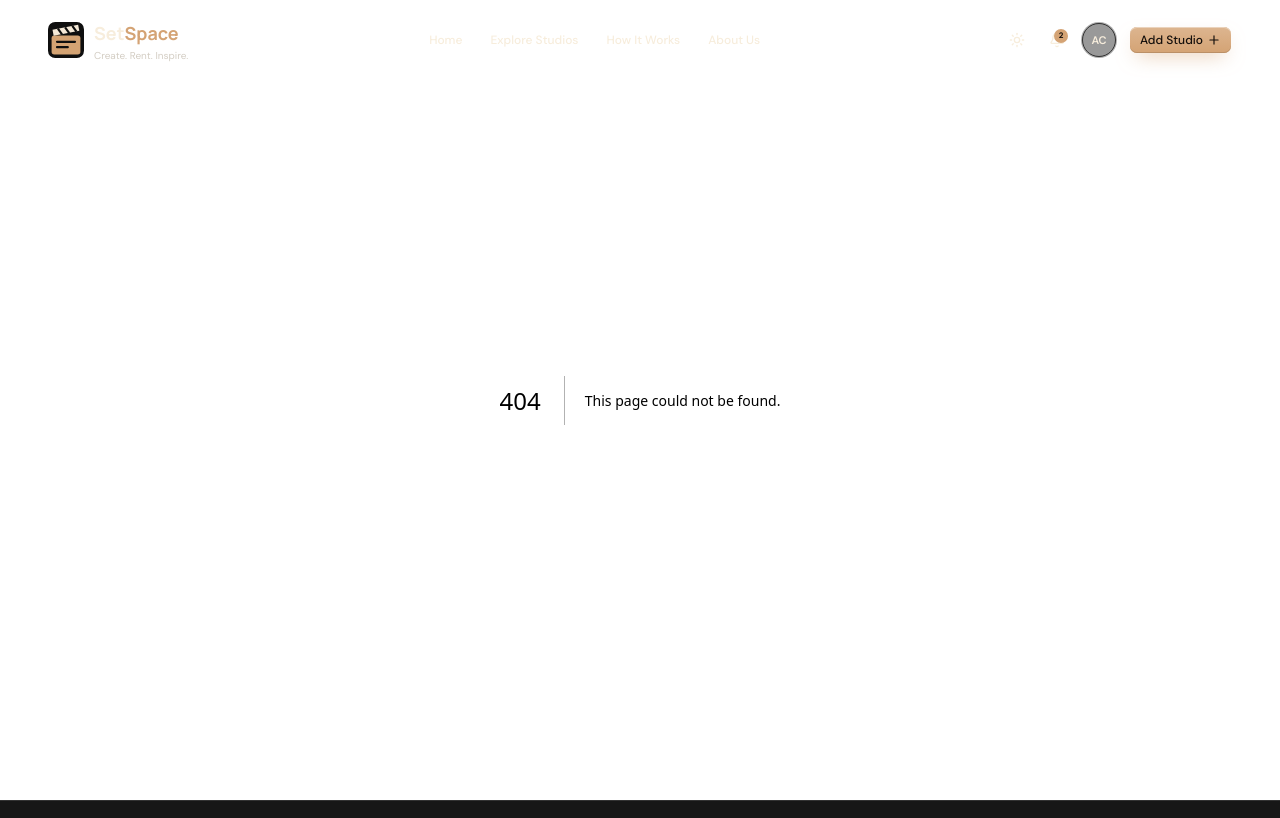
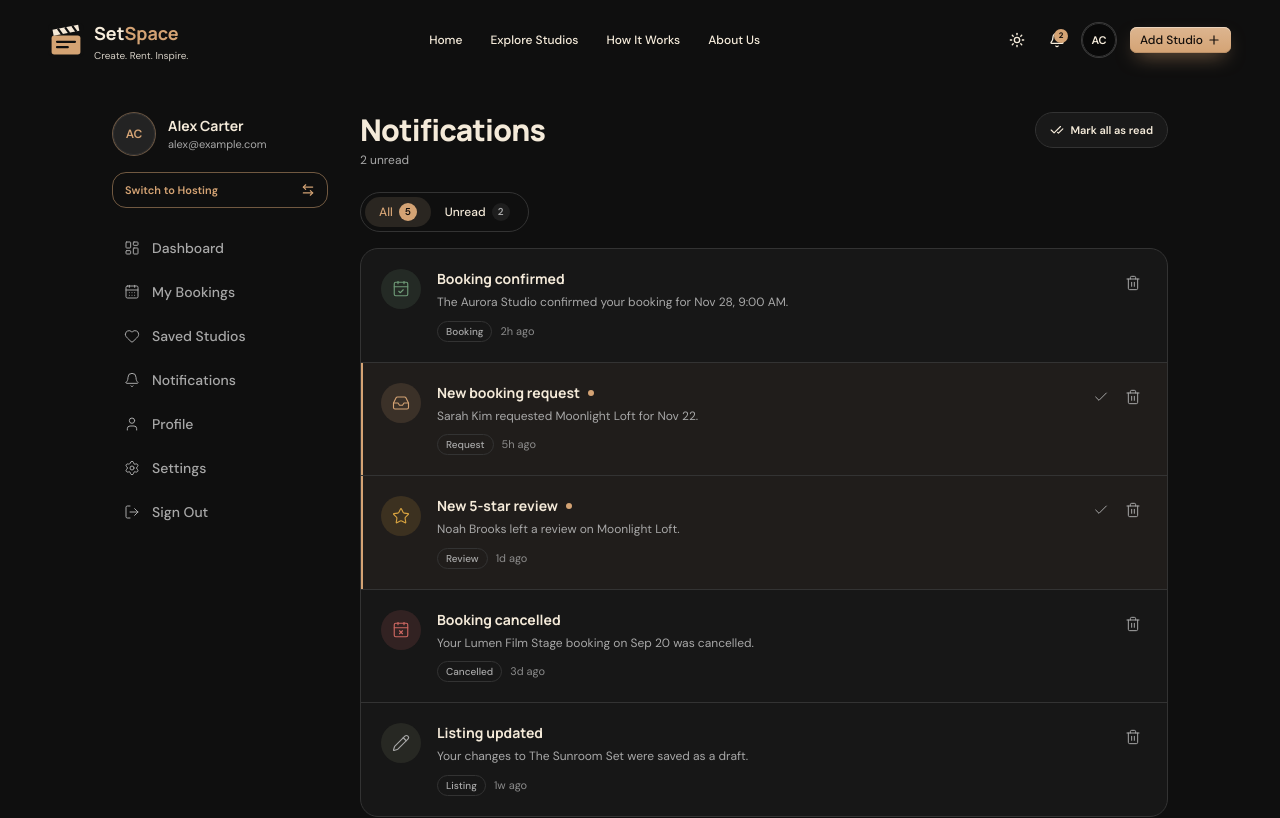
Before and after one commit to mehrabislam00/Set-Space, a Next.js app: page /dashbord/notifications in a window 1280 px wide. Before the commit this address had no page. Shown: the top 818 px of the page. Built offline with nearby package versions, Linux system fonts and the light colour scheme.

Commit message:
feat: refactor notifications handling and add back button component

```diff
--- /dev/null
+++ b/app/dashbord/notifications/page.tsx
@@ -0,0 +1,18 @@
+import type { Metadata } from "next"
+
+import { Reveal } from "@/components/Animation/Reveal"
+import { NotificationsList } from "@/components/Notifications/Notifications-ist"
+
+
+export const metadata: Metadata = {
+  title: "Notifications — SetSpace",
+  description: "Booking updates, requests and reviews from your SetSpace account.",
+}
+
+export default function NotificationsPage() {
+  return (
+    <Reveal>
+      <NotificationsList />
+    </Reveal>
+  )
+}
--- a/app/notifications/page.tsx
+++ b/app/notifications/page.tsx
@@ -1,23 +1,5 @@
-import type { Metadata } from "next"
+import { redirect } from "next/navigation"
 
-import { Reveal } from "@/components/Animation/Reveal"
-import { Container } from "@/components/Container/Container"
-import { NotificationsList } from "@/components/Notifications/Notifications-ist"
-
-
-export const metadata: Metadata = {
-  title: "Notifications — SetSpace",
-  description: "Booking updates, requests and reviews from your SetSpace account.",
+export default function NotificationsRedirect() {
+  redirect("/dashboard/notifications")
 }
-
-export default function NotificationsPage() {
-  return (
-    <main className="relative bg-background pt-28 pb-20">
-      <Container className="max-w-3xl">
-        <Reveal>
-          <NotificationsList />
-        </Reveal>
-      </Container>
-    </main>
-  )
-}
--- a/components/Navbar/Mobile-menu.tsx
+++ b/components/Navbar/Mobile-menu.tsx
@@ -46,7 +46,7 @@ const accountLinks = [
   { label: "Host Dashboard", href: "/host/dashboard", icon: Briefcase },
   { label: "Manage My Studios", href: "/host/studios", icon: Building2 },
   { label: "Booking Requests", href: "/host/requests", icon: Inbox },
-  { label: "Notifications", href: "/notifications", icon: Bell },
+  { label: "Notifications", href: "/dashboard/notifications", icon: Bell },
   { label: "Settings", href: "/dashboard/settings", icon: Settings },
 ]
 
--- /dev/null
+++ b/components/Notifications/Back-button.tsx
@@ -0,0 +1,39 @@
+"use client"
+
+import { ArrowLeft } from "lucide-react"
+import { useRouter } from "next/navigation"
+
+import { Button } from "@/components/ui/button"
+import { cn } from "@/lib/utils"
+
+/** Round arrow button that returns to the previous page.
+ *  Falls back to `fallbackHref` when there is no history (e.g. opened in a new tab). */
+export function BackButton({
+  fallbackHref = "/",
+  label = "Go back",
+  className,
+}: {
+  fallbackHref?: string
+  label?: string
+  className?: string
+}) {
+  const router = useRouter()
+
+  function goBack() {
+    if (window.history.length > 1) router.back()
+    else router.push(fallbackHref)
+  }
+
+  return (
+    <Button
+      type="button"
+      variant="outline"
+      size="icon"
+      aria-label={label}
+      onClick={goBack}
+      className={cn("btn-alive group size-9 shrink-0 rounded-full", className)}
+    >
+      <ArrowLeft className="size-4 transition-transform duration-300 group-hover:-translate-x-0.5 motion-reduce:transition-none" />
+    </Button>
+  )
+}
--- a/components/Notifications/Notification-item.tsx
+++ b/components/Notifications/Notification-item.tsx
@@ -1,6 +1,7 @@
 import {
   CalendarCheck,
   CalendarX,
+  Check,
   Inbox,
   Pencil,
   Star,
@@ -13,12 +14,16 @@ import { Button } from "@/components/ui/button"
 import type { NotificationItem, NotificationType } from "@/lib/Site-data"
 import { cn } from "@/lib/utils"
 
-const typeIcon: Record<NotificationType, LucideIcon> = {
-  booking: CalendarCheck,
-  request: Inbox,
-  review: Star,
-  cancelled: CalendarX,
-  listing: Pencil,
+// Icon, label and status color for each notification type (colors come from theme.css).
+const typeMeta: Record<
+  NotificationType,
+  { icon: LucideIcon; label: string; tone: string }
+> = {
+  booking: { icon: CalendarCheck, label: "Booking", tone: "bg-success/15 text-success" },
+  request: { icon: Inbox, label: "Request", tone: "bg-primary/15 text-primary" },
+  review: { icon: Star, label: "Review", tone: "bg-warning/15 text-warning" },
+  cancelled: { icon: CalendarX, label: "Cancelled", tone: "bg-destructive/15 text-destructive" },
+  listing: { icon: Pencil, label: "Listing", tone: "bg-olive/20 text-muted-foreground" },
 }
 
 type NotificationRowProps = {
@@ -27,23 +32,29 @@ type NotificationRowProps = {
   onDelete: () => void
 }
 
-/** One row of the Notifications page. Unread rows get a gold dot and a tinted background. */
+/** One row of the Notifications page. Unread rows get a gold edge, a dot and a tinted background. */
 export function NotificationRow({
   notification: n,
   onRead,
   onDelete,
 }: NotificationRowProps) {
-  const Icon = typeIcon[n.type]
+  const { icon: Icon, label, tone } = typeMeta[n.type]
 
   return (
     <li
       className={cn(
-        "flex items-start gap-3 p-4 transition-colors duration-300 hover:bg-muted/40 sm:gap-4 sm:p-5",
-        n.unread && "bg-primary/5"
+        "group relative flex items-start gap-3 p-4 transition-colors duration-300 hover:bg-muted/40 sm:gap-4 sm:p-5",
+        n.unread &&
+          "bg-primary/5 before:absolute before:inset-y-0 before:left-0 before:w-0.5 before:bg-primary"
       )}
     >
-      <span className="flex size-9 shrink-0 items-center justify-center rounded-full bg-accent text-primary">
-        <Icon className="size-4" strokeWidth={1.5} />
+      <span
+        className={cn(
+          "flex size-10 shrink-0 items-center justify-center rounded-full transition-transform duration-300 group-hover:scale-105 motion-reduce:transition-none",
+          tone
+        )}
+      >
+        <Icon className="size-4.5" strokeWidth={1.5} />
       </span>
 
       <Link
@@ -51,36 +62,48 @@ export function NotificationRow({
         onClick={onRead}
         className="min-w-0 flex-1 rounded outline-none focus-visible:ring-2 focus-visible:ring-ring"
       >
-        <p className="flex items-center gap-2 font-heading text-sm font-bold text-foreground">
-          {n.title}
+        <div className="flex flex-wrap items-center gap-x-2 gap-y-1">
+          <p className="font-heading text-sm font-bold text-foreground transition-colors duration-300 group-hover:text-primary">
+            {n.title}
+          </p>
           {n.unread && (
             <span
               aria-label="Unread"
               className="size-1.5 rounded-full bg-primary"
             />
           )}
-        </p>
+        </div>
         <p className="mt-1 text-xs leading-relaxed text-muted-foreground">
           {n.body}
         </p>
-        <p className="mt-2 text-[11px] text-muted-foreground/80">{n.time}</p>
+        <p className="mt-2 flex items-center gap-2 text-[11px] text-muted-foreground/80">
+          <span className="rounded-full border border-border px-2 py-0.5 text-[10px] font-medium text-muted-foreground">
+            {label}
+          </span>
+          {n.time}
+        </p>
       </Link>
 
-      <div className="flex shrink-0 items-center gap-2 sm:gap-4">
+      <div className="flex shrink-0 items-center gap-1">
         {n.unread && (
-          <button
+          <Button
             type="button"
+            variant="ghost"
+            size="icon-sm"
+            aria-label={`Mark as read: ${n.title}`}
+            title="Mark as read"
             onClick={onRead}
-            className="rounded text-[11px] font-semibold text-foreground outline-none transition-colors hover:text-primary focus-visible:ring-2 focus-visible:ring-ring"
+            className="btn-flat text-muted-foreground hover:text-primary"
           >
-            Mark read
-          </button>
+            <Check className="size-4" strokeWidth={1.5} />
+          </Button>
         )}
         <Button
           type="button"
           variant="ghost"
           size="icon-sm"
           aria-label={`Delete notification: ${n.title}`}
+          title="Delete"
           onClick={onDelete}
           className="btn-flat text-muted-foreground hover:text-destructive"
         >
--- a/components/Notifications/Notifications-ist.tsx
+++ b/components/Notifications/Notifications-ist.tsx
@@ -1,5 +1,6 @@
 "use client"
 
+import { BellOff, CheckCheck } from "lucide-react"
 import * as React from "react"
 
 import { Button } from "@/components/ui/button"
@@ -11,13 +12,14 @@ import { NotificationRow } from "./Notification-item"
 const filters = ["All", "Unread"] as const
 type Filter = (typeof filters)[number]
 
-/** Notifications page body: header, All/Unread switch, mark-all-read and the list. */
+/** Notifications page body (inside the dashboard layout): header, All/Unread switch, mark-all-read and the list. */
 export function NotificationsList() {
   const [items, setItems] = React.useState(initialNotifications)
   const [filter, setFilter] = React.useState<Filter>("All")
 
   const unread = items.filter((n) => n.unread).length
   const visible = filter === "Unread" ? items.filter((n) => n.unread) : items
+  const counts: Record<Filter, number> = { All: items.length, Unread: unread }
 
   // TODO: replace the three handlers below with API calls
   const markRead = (id: string) =>
@@ -42,11 +44,22 @@ export function NotificationsList() {
           </p>
         </div>
 
-        <div className="flex items-center gap-2">
+        <Button
+          type="button"
+          variant="outline"
+          disabled={unread === 0}
+          onClick={markAllRead}
+          className="btn-alive h-9 rounded-full px-3.5 text-[11px] font-semibold"
+        >
+          <CheckCheck className="size-3.5" />
+          Mark all as read
+        </Button>
+      </header>
+
       <div
         role="group"
         aria-label="Filter notifications"
-            className="flex rounded-full border border-border p-1"
+        className="mt-6 flex w-fit rounded-full border border-border p-1"
       >
         {filters.map((name) => (
           <button
@@ -55,32 +68,33 @@ export function NotificationsList() {
             aria-pressed={filter === name}
             onClick={() => setFilter(name)}
             className={cn(
-                  "rounded-full px-3.5 py-1.5 text-xs font-medium outline-none transition-colors duration-300 focus-visible:ring-2 focus-visible:ring-ring motion-reduce:transition-none",
+              "flex items-center gap-1.5 rounded-full px-3.5 py-1.5 text-xs font-medium outline-none transition-colors duration-300 focus-visible:ring-2 focus-visible:ring-ring motion-reduce:transition-none",
               filter === name
                 ? "bg-accent text-primary"
                 : "text-foreground hover:text-primary"
             )}
           >
             {name}
+            <span
+              className={cn(
+                "min-w-4.5 rounded-full px-1 text-center text-[10px] leading-4.5 font-semibold",
+                filter === name
+                  ? "bg-primary text-primary-foreground"
+                  : "bg-muted text-muted-foreground"
+              )}
+            >
+              {counts[name]}
+            </span>
           </button>
         ))}
       </div>
 
-          <Button
-            type="button"
-            variant="outline"
-            disabled={unread === 0}
-            onClick={markAllRead}
-            className="btn-alive h-9 rounded-full px-3.5 text-[11px] font-semibold"
-          >
-            Mark all as read
-          </Button>
-        </div>
-      </header>
-
       {visible.length === 0 ? (
-        <div className="mt-6 rounded-2xl border border-dashed border-border bg-card px-6 py-12 text-center">
-          <p className="font-heading text-base font-bold text-foreground">
+        <div className="mt-4 flex flex-col items-center rounded-2xl border border-dashed border-border bg-card px-6 py-14 text-center">
+          <span className="flex size-12 items-center justify-center rounded-full bg-accent text-primary">
+            <BellOff className="size-5" strokeWidth={1.5} />
+          </span>
+          <p className="mt-4 font-heading text-base font-bold text-foreground">
             {filter === "Unread" ? "No unread notifications" : "No notifications"}
           </p>
           <p className="mt-1 text-xs text-muted-foreground">
@@ -90,7 +104,7 @@ export function NotificationsList() {
       ) : (
         <ul
           key={filter}
-          className="stagger-in mt-6 divide-y divide-border overflow-hidden rounded-2xl border border-border bg-card"
+          className="stagger-in mt-4 divide-y divide-border overflow-hidden rounded-2xl border border-border bg-card"
         >
           {visible.map((n) => (
             <NotificationRow
--- a/components/Notifications/Notifications-menu.tsx
+++ b/components/Notifications/Notifications-menu.tsx
@@ -108,7 +108,7 @@ export function NotificationsMenu({ className }: { className?: string }) {
         {/* Footer */}
         <div className="border-t border-border">
           <Link
-            href="/notifications"
+            href="/dashboard/notifications"
             onClick={() => setOpen(false)}
             className="block rounded-b-2xl py-3.5 text-center text-sm font-medium text-primary transition-colors duration-200 hover:bg-muted/60"
           >
--- a/lib/Dashboard-data.ts
+++ b/lib/Dashboard-data.ts
@@ -30,7 +30,7 @@ export const dashboardNav: { label: string; href: string; icon: LucideIcon }[] =
   { label: "Dashboard", href: "/dashboard", icon: LayoutDashboard },
   { label: "My Bookings", href: "/dashboard/bookings", icon: CalendarDays },
   { label: "Saved Studios", href: "/dashboard/saved-studios", icon: Heart },
-  { label: "Notifications", href: "/notifications", icon: Bell },
+  { label: "Notifications", href: "/dashboard/notifications", icon: Bell },
   { label: "Profile", href: "/dashboard/profile", icon: User },
   { label: "Settings", href: "/dashboard/settings", icon: Settings },
 ]
```
Lines whose indentation alone changed are shown as unchanged.
